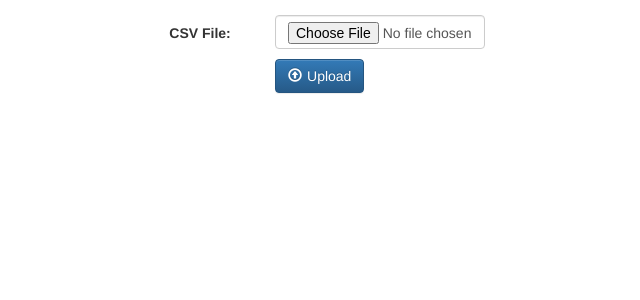
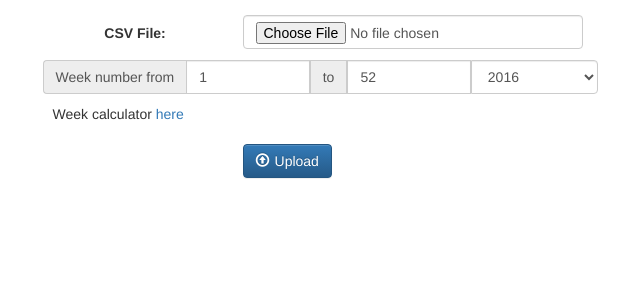
Before and after one commit to islambayoumy/Users-Statistics, a Django app: page /stats/ in a window 1280 px wide. Shown: the top 300 px of the page, without its empty margins (320-960 px from the left). Run offline with Django 3.2, Linux system fonts and the light colour scheme; some libraries are stand-ins or nearby versions.

Commit message:
execute statistical script

```diff
--- a/stats/templates/stats/base.html
+++ b/stats/templates/stats/base.html
@@ -20,7 +20,7 @@
 <body>
     <div class="container">
         <div class="row">
-            <div class="col-md-4 col-md-offset-4">
+            <div class="col-md-6 col-md-offset-3">
                 {% block container %}{% endblock %}
             </div>
         </div>
--- a/stats/templates/stats/home.html
+++ b/stats/templates/stats/home.html
@@ -12,6 +12,27 @@
                 <input type="file" name="csv_file" id="csv_file" required="True" class="form-control">
             </div>
         </div>
+
+        <div style="height:45px;width:100%"></div>
+
+        <div class="input-group">
+            <span class="input-group-addon">Week number from</span>
+            <input type="number" name="weekNumFrom" required="required" class="form-control" value="1" min="1" max="52">
+            <span class="input-group-addon">to</span>
+            <input type="number" name="weekNumTo" required="required" class="form-control" value="52" min="1" max="52">
+
+            <span class="input-group-addon" style="width:0px; padding-left:0px; padding-right:0px; border:none;"></span>
+
+            <select name="yearNum" class="form-control">
+                <option value="2016">2016</option>
+                <option value="2017">2017</option>
+                <option value="2018">2018</option>
+            </select>
+        </div>
+
+        <p class="text-mute text-left" style="padding-left:10px;padding-top:10px">Week calculator
+            <a href="https://www.timeanddate.com/date/weeknumber.html" target="_blank">here</a></p>
+
         <div class="form-group">
             <div class="col-md-4 col-md-offset-4" style="margin-top:10px">
                 <button class="btn btn-primary" type="submit"> <span class="glyphicon glyphicon-upload" style="margin-right:5px;"></span>Upload </button>
--- a/stats/urls.py
+++ b/stats/urls.py
@@ -1,9 +1,9 @@
 from django.conf.urls import url, include
 from django.contrib import admin
-from .views import MainView, CsvView
+from .views import MainView, StatsView
 
 
 urlpatterns = [
     url(r'^$', MainView.index, name='index'),
-    url(r'^upload/$', CsvView.upload, name='upload'),
+    url(r'^upload/$', StatsView.upload, name='upload'),
 ]
```
Also changed, not shown: stats/templates/stats/data.html (added, +10 -0 lines), stats/views/CsvView.py (deleted, +0 -10 lines), stats/views/StatsView.py (added, +70 -0 lines).
